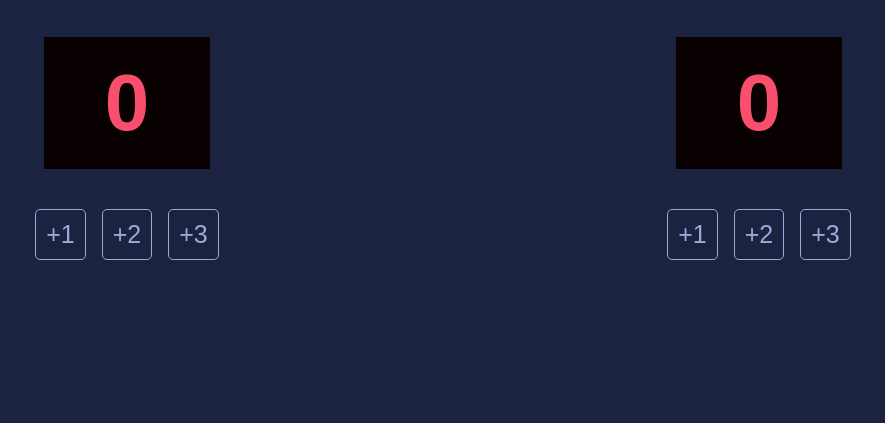
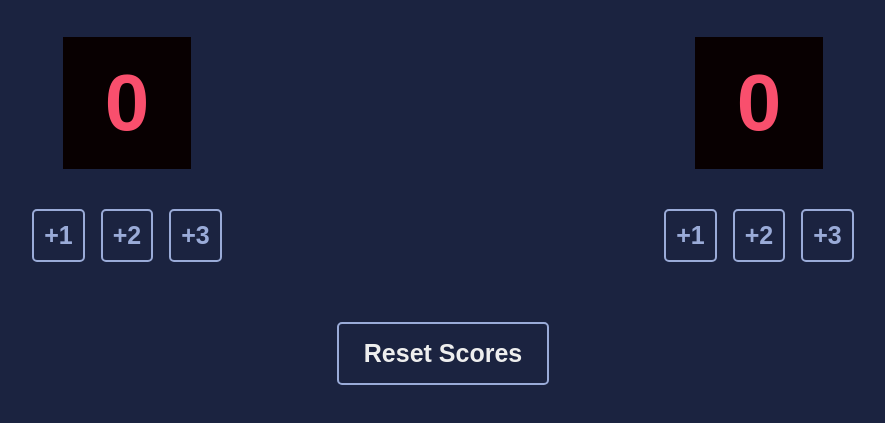
Before and after one commit to shubham-singal/basketball-scoreboard, a plain HTML site: page index.html in a window 1280 px wide. Shown: the part 147-570 px from the top of the page, without its empty margins (197-1082 px from the left). Drawn offline with Linux system fonts and the light colour scheme; a web font is replaced by a local one.

Commit message:
Adding reset scores button functionality

```diff
--- a/index.html
+++ b/index.html
@@ -37,6 +37,8 @@
             </div>
         </div>
 
+        <button class="reset-btn" onclick="resetScores()">Reset Scores</button>
+
         <script src="./index.js"></script>
     </body>
 </html>
--- a/index.js
+++ b/index.js
@@ -1,8 +1,8 @@
 let homeScore = 0;
 let awayScore = 0;
 
-let homeScoreElem = document.getElementById("home-score");
-let awayScoreElem = document.getElementById("away-score");
+const homeScoreElem = document.getElementById("home-score");
+const awayScoreElem = document.getElementById("away-score");
 
 homeScoreElem.textContent = homeScore;
 awayScoreElem.textContent = awayScore;
@@ -17,3 +17,10 @@ function incrementScore(score, team) {
         awayScoreElem.textContent = awayScore;
     }
 }
+
+function resetScores() {
+    homeScore = 0;
+    awayScore = 0;
+    homeScoreElem.textContent = homeScore;
+    awayScoreElem.textContent = awayScore;
+}
--- a/styles.css
+++ b/styles.css
@@ -26,7 +26,7 @@ h3 {
     margin: auto;
     background-color: #080001;
     text-align: center;
-    width: 10%;
+    width: 7%;
     padding: 20px;
 }
 
@@ -37,11 +37,12 @@ h3 {
 
 button {
     background-color: #1B2340;
-    border: 1px solid #9AABD8;
+    border: 2px solid #9AABD8;
     border-radius: 5px;
     color: #9AABD8;
     font-family: 'Cursed Timer ULiL', sans-serif;
     font-size: 25px;
+    font-weight: 800;
     padding: 10px;
     margin: 40px 6px;
 
@@ -51,3 +52,12 @@ button:hover {
     cursor: pointer;
     border: 2px solid #EEEEEE;
 }
+
+.reset-btn {
+    display: block;
+    margin: 20px auto;
+    padding: 15px 25px;
+    font-size: 25px;
+    color: #EEEEEE;
+    font-weight: 700;
+}
```
